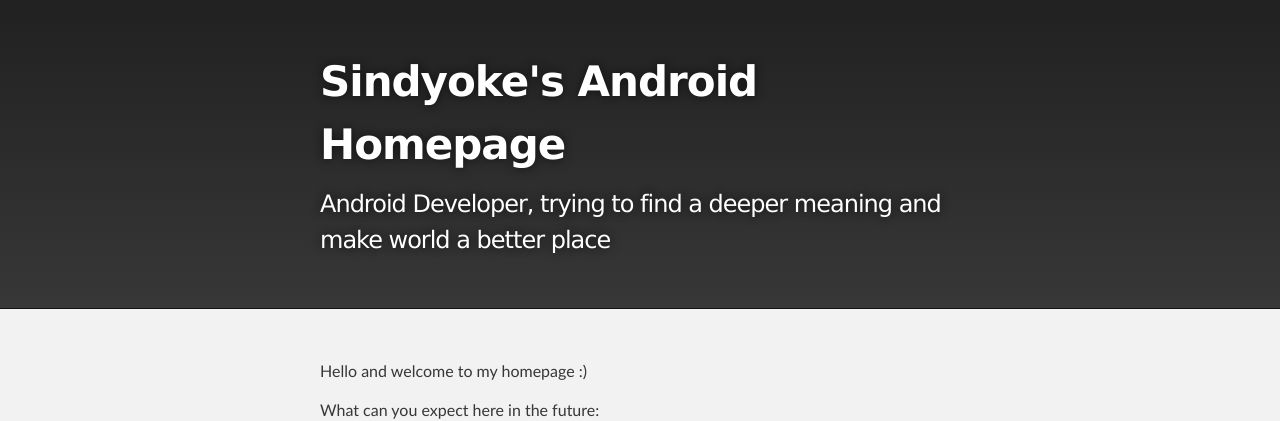
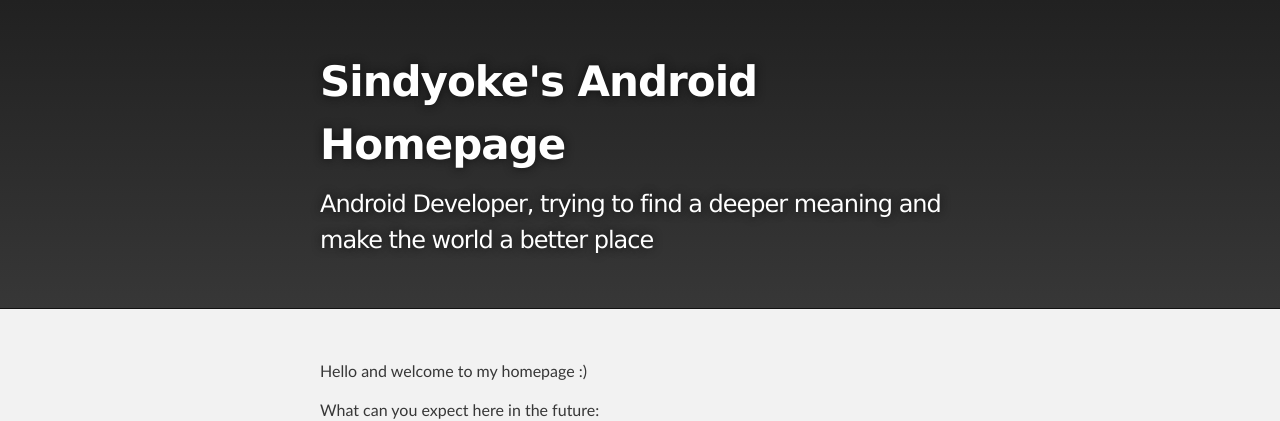
Before and after one commit to sindyoke/sindyoke.github.io, a Jekyll site: the page built from index.md, in a window 1280 px wide. Shown: the top 421 px of the page. Built offline with Jekyll 4.4.1, drawn with Linux system fonts in a browser that asks for light colours.

Commit message:
Corrected typo

```diff
--- a/_config.yml
+++ b/_config.yml
@@ -1,6 +1,6 @@
 title: Sindyoke's Android Homepage
 author: Sanja Drakulović
-description: Android Developer, trying to find a deeper meaning and make world a better place
+description: Android Developer, trying to find a deeper meaning and make the world a better place
 
 show_downloads: false
 google_analytics: UA-55439630-2
```
